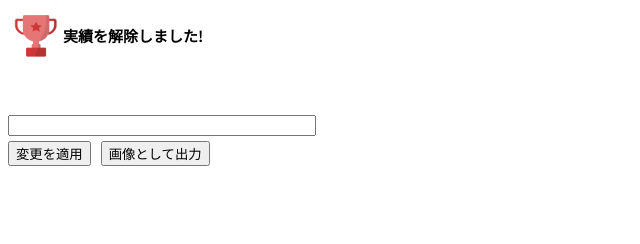
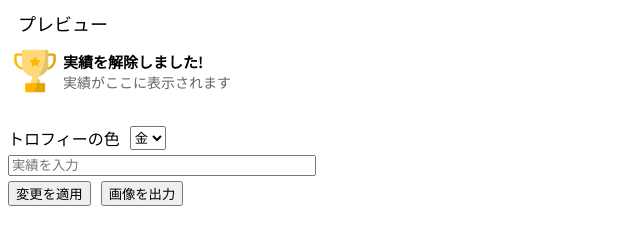
Before and after one commit to Ono-Teruaki/achievement_generator, a plain HTML site: page index.html in a window 1280 px wide. Both pictures are taken after a click on the button "変更を適用". Shown: the whole page, without its empty margins (0-640 px from the left). Drawn offline with nearby package versions, Linux system fonts and the light colour scheme.

Commit message:
仮完成

```diff
--- a/index.css
+++ b/index.css
@@ -1,11 +1,20 @@
+.preview {
+    font-size: 18px;
+    font-weight: 400;
+    margin: 10px;
+}
+
 .container {
+    margin: 10px 10px 30px 0;
+}
+
+.target {
     width: 400px;
     height: 50px;
     display: flex;
     padding: 0 5px;
     align-items: center;
     font-family: "Noto Sans JP", sans-serif;
-    margin: 10px 0 50px 0;
 }
 
 .trophy {
@@ -25,6 +34,11 @@
 .achieve_text {
     font-size: 14px;
     color: rgb(101, 101, 101);;
+}
+
+.select {
+    display: flex;
+    gap: 10px
 }
 
 #error {
--- a/index.html
+++ b/index.html
@@ -8,28 +8,40 @@
     <title>実績解除ジェネレータ</title>
 </head>
 <body>
-    <div class="container" id="target">
-        <img src="img/bronze.png" alt="" class="trophy" id="trophy">
-            <div class="text_container">
-                <div class="title">実績を解除しました!</div>
-                <div class="achieve_text" id="achieve_text">テキストテキストテキストテキスト</div>
-            </div>
+    <div class="preview">プレビュー</div>
+    <div class="container">
+        <div class="target" id="target">
+            <img src="img/gold.png" alt="" class="trophy" id="trophy">
+                <div class="text_container">
+                    <div class="title">実績を解除しました!</div>
+                    <div class="achieve_text" id="achieve_text">実績がここに表示されます</div>
+                </div>
+        </div>
+    </div>
+
+    <div class="select">
+        <div class="select_text">トロフィーの色 </div>
+        <select id="select_trophy" >
+            <option value="gold">金</option>
+            <option value="silver">銀</option>
+            <option value="bronze">銅</option>
+        </select>
     </div>
 
     <form action="POST" id="form">
-
-        <input type="text" id="text_form">
+        <input type="text" id="text_form" placeholder="実績を入力">
     </form>
     <div class="button_set">
         <button type="button" id="submit">変更を適用</button>
-        <button type="button" id="save">画像として出力</button>
+        <button type="button" id="save">画像を出力</button>
     </div>
-    <div id="error">テキストが長すぎます</div>
+    <div id="error">実績が長すぎます</div>
 
     <div id="result"></div>
 
 </body>
 
 <script src="https://cdn.jsdelivr.net/npm/html2canvas@1.0.0-rc.5/dist/html2canvas.min.js"></script>
+<script src="https://cdn.jsdelivr.net/npm/dom-to-image@2.6.0/dist/dom-to-image.min.js"></script>
 <script src="script.js"></script>
 </html>
--- a/script.js
+++ b/script.js
@@ -1,3 +1,12 @@
+// トロフィーの色を制御
+document.getElementById("select_trophy").addEventListener("change", function(event) {
+    const selectedTrophy = document.getElementById("select_trophy").value;
+    const trophyURL = `img/${selectedTrophy}.png`;
+    let trophy = document.getElementById("trophy");
+    trophy.src = trophyURL;
+})
+
+// 実績のテキスト制御
 document.getElementById('form').addEventListener('submit', function(event) {
     event.preventDefault();
     const achieveElement = document.getElementById('achieve_text');
@@ -13,20 +22,22 @@ document.getElementById('form').addEventListener('submit', function(event) {
     const textWidth = tempSpan.offsetWidth;
     document.body.removeChild(tempSpan);
 
-    // 長すぎた場合エラー
+    // 長すぎた場合エラー、0文字の場合初期値に戻す
     if (textWidth > 320) {
-        let errorMessage = document.getElementById("error")
-        errorMessage.style.display = "block"
-    } else {
-        let errorMessage = document.getElementById("error")
-        errorMessage.style.display = "none"
+        let errorMessage = document.getElementById("error");
+        errorMessage.style.display = "block";
+    } else if (textWidth == 0) {
+        document.getElementById('achieve_text').textContent = "実績がここに表示されます";
+    }else {
+        let errorMessage = document.getElementById("error");
+        errorMessage.style.display = "none";
         document.getElementById('achieve_text').textContent = inputText;
     }
 });
 
 document.getElementById('submit').addEventListener('click', function() {
-    let inputText = document.getElementById('text_form').value;
-    let achieveElement = document.getElementById('achieve_text');
+    const inputText = document.getElementById('text_form').value;
+    const achieveElement = document.getElementById('achieve_text');
     let tempSpan = document.createElement('span');
     tempSpan.style.visibility = 'hidden';
     tempSpan.style.whiteSpace = 'nowrap';
@@ -36,21 +47,36 @@ document.getElementById('submit').addEventListener('click', function() {
     var textWidth = tempSpan.offsetWidth;
     document.body.removeChild(tempSpan);
 
-    // 長すぎた場合エラー
+    // 長すぎた場合エラー、0文字の場合初期値に戻す
     if (textWidth > 320) {
         let errorMessage = document.getElementById("error")
         errorMessage.style.display = "block"
-    } else {
-        let errorMessage = document.getElementById("error")
-        errorMessage.style.display = "none"
+    } else if (textWidth == 0) {
+        document.getElementById('achieve_text').textContent = "実績がここに表示されます";
+    }else {
+        let errorMessage = document.getElementById("error");
+        errorMessage.style.display = "none";
         document.getElementById('achieve_text').textContent = inputText;
     }
 });
 
+// 画像を出力
 document.getElementById("save").addEventListener("click", (async () => {
     let result = document.getElementById("result")
-    html2canvas(document.querySelector("#target")).then(canvas => {
+    domtoimage.toPng(document.querySelector("#target"), {
+        width: 400,
+        height: 50
+      }).then((dataUrl) => {
+        let img = new Image();
+        img.src = dataUrl;
         result.innerHTML = '';
-        result.appendChild(canvas)
+        result.appendChild(img)
     });
   }));
+// document.getElementById("save").addEventListener("click", (async () => {
+//     let result = document.getElementById("result")
+//     html2canvas(document.querySelector("#target")).then(canvas => {
+//         result.innerHTML = '';
+//         result.appendChild(canvas)
+//     });
+//   }));
```
